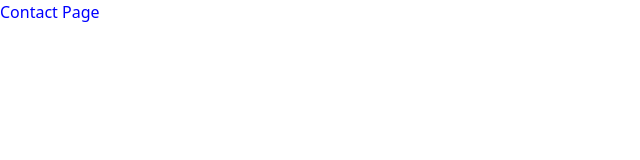
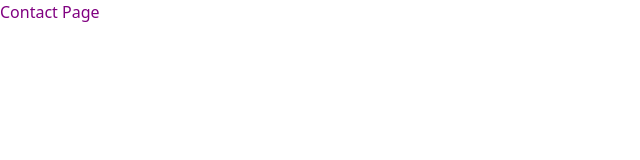
Before and after one commit to indanary/try-next, a Next.js app: page /contact in a window 1280 px wide. Shown: the top 160 px of the page, without its empty margins (0-640 px from the left). Built offline with nearby package versions, Linux system fonts and the light colour scheme.

Commit message:
use sass with next

```diff
--- a/package.json
+++ b/package.json
@@ -20,6 +20,7 @@
     "next": "13.3.1",
     "react": "18.2.0",
     "react-dom": "18.2.0",
+    "sass": "^1.62.1",
     "swr": "^2.1.5",
     "typescript": "5.0.4"
   }
--- a/src/pages/about.tsx
+++ b/src/pages/about.tsx
@@ -1,9 +1,9 @@
-import styles from "../styles/About.module.css"
+import styles from "../styles/About.module.scss"
 
 interface AboutProps {}
 
 const About: React.FC<AboutProps> = ({}) => {
-	return <div className={styles.highlight}>About Page</div>
+	return <div className={styles.highlightscss}>About Page</div>
 }
 
 export default About
--- a/src/pages/contact.tsx
+++ b/src/pages/contact.tsx
@@ -1,9 +1,9 @@
-import styles from "../styles/Contact.module.css"
+import styles from "../styles/Contact.module.scss"
 
 interface ContactProps {}
 
 const Contact: React.FC<ContactProps> = ({}) => {
-	return <div className={styles.highlight}>Contact Page</div>
+	return <div className={styles.highlightscss}>Contact Page</div>
 }
 
 export default Contact
--- /dev/null
+++ b/src/styles/About.module.scss
@@ -0,0 +1,5 @@
+@import "colors";
+
+.highlightscss {
+  color: $orange;
+}
--- /dev/null
+++ b/src/styles/Contact.module.scss
@@ -0,0 +1,5 @@
+@import "colors";
+
+.highlightscss {
+  color: $purple;
+}
--- /dev/null
+++ b/src/styles/_colors.scss
@@ -0,0 +1,2 @@
+$orange: orange;
+$purple: purple;
```
Also changed, not shown: 1 other file (tests, documents, lock files or other folders).
